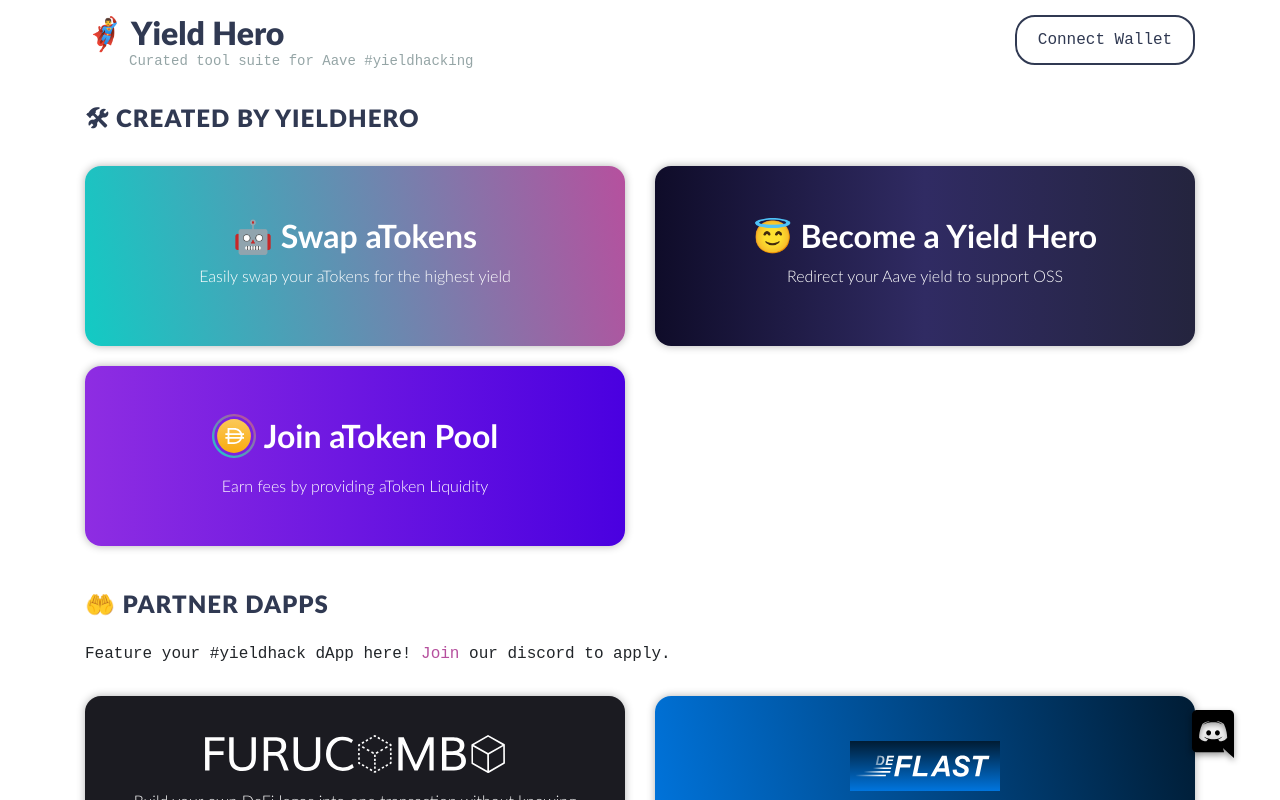
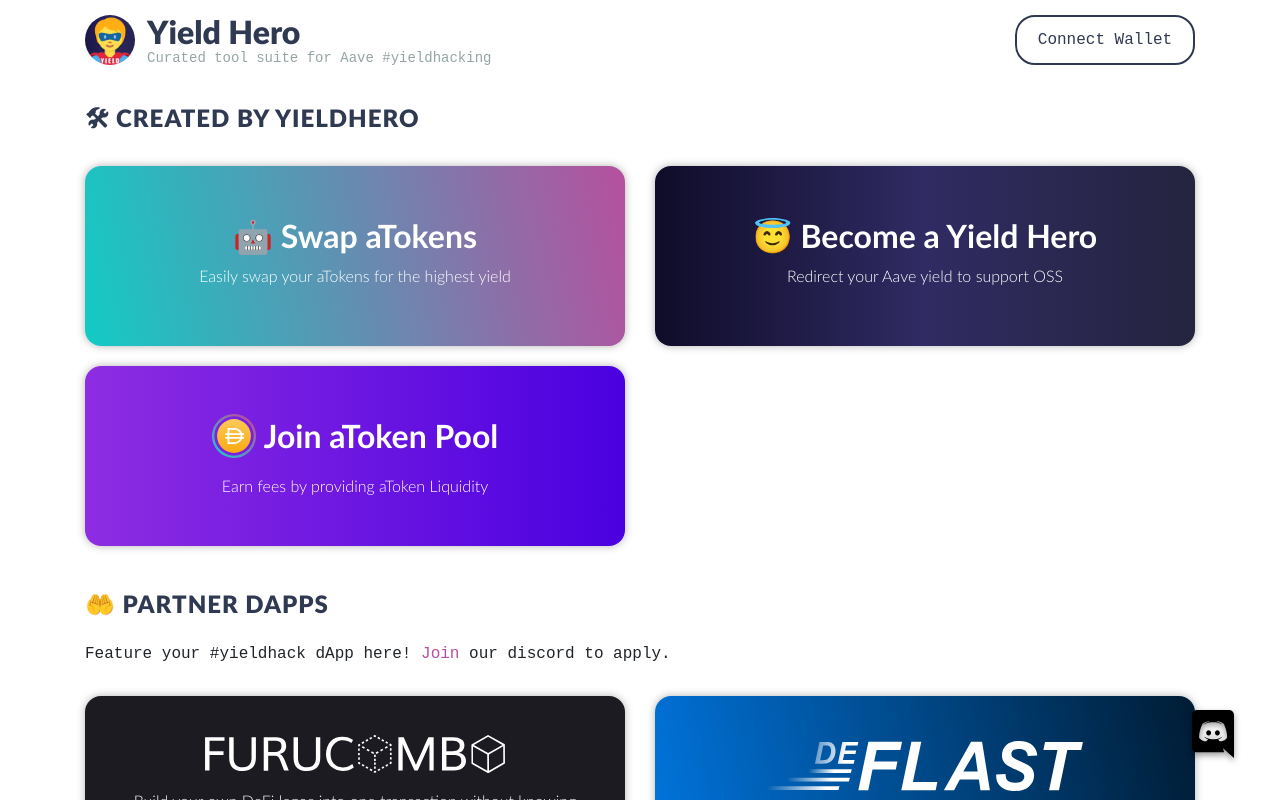
Before and after one commit to cinnabarhorse/yieldhero, a Next.js app: page / in a window 1280 px wide. Shown: the top 800 px of the page. Built offline with nearby package versions, Linux system fonts and the light colour scheme; no server answers; a web font is replaced by a local one.

Commit message:
Added yield hero logo Fixed some styling on header

```diff
--- a/State/initialState.tsx
+++ b/State/initialState.tsx
@@ -19,7 +19,7 @@
   availableSwaps: undefined,
 
   //Header
-  currentHeader: "🦸‍♂️ Yield Hero",
+  currentHeader: "Yield Hero",
 
   //Redirect Yield
   selectedToken: undefined,
--- a/components/Header.tsx
+++ b/components/Header.tsx
@@ -12,6 +12,7 @@
 
 import { smartTrim } from '../functions'
 import { getWeb3Modal } from '../web3/web3'
+import Link from 'next/link'
 
 
 
@@ -211,6 +212,7 @@
       }
 
       .headerTitle {
+        margin-top:-4px;
         font-size:32px;
         font-weight:800;
 
@@ -219,11 +221,10 @@
       }
 
       .desc {
-        margin-top:-6px;
+        margin-top:-8px;
         color:${themeLightGray};
-        margin-left:44px;
         font-size:14px;
-        text-align:center;
+        text-align:left;
       }
 
 
@@ -312,6 +313,13 @@
 
       <div className="navInnerContainer">
 
+        <Link href="/">
+          <a className="headerLogo">
+            <img src="/yieldherologo.svg" width="100%" height="100%" />
+          </a>
+        </Link>
+
+
 
         {typeof window !== 'undefined' && window.location.pathname !== "/" &&
           <button className="backButton" onClick={() => {
@@ -330,7 +338,7 @@
 
 
         <div className="textContainer">
-          <span className="headerTitle"> {currentHeader}</span>
+          <span className="headerTitle">{currentHeader}</span>
 
           {typeof window !== 'undefined' && window.location.pathname === "/" &&
             <span className="desc"> {desc}</span>
@@ -350,7 +358,6 @@
           {!currentAccount && authUser === "none" &&
             <button className="connectButton" style={{ marginLeft: 10 }} onClick={() => {
 
-              console.log('go go go')
 
               dispatch({
                 type: "updateShowAuthModal",
@@ -397,9 +404,17 @@
 
       <style jsx>
         {`
+
+          .headerLogo {
+            width:50px;
+            height:50px;
+            border-radius: 25px;
+            margin-right: 12px;
+            padding:0;
+            overflow:hidden;
+          }
+
           .backButton {
-
-
            font-size 50px;
           margin-right: 10px;
           justify-items:center;
--- a/components/Layout.tsx
+++ b/components/Layout.tsx
@@ -6,7 +6,7 @@
     {children}
     <style jsx global>{`
       * {
-        font-family: Lato, 'Courier New',
+        font-family: Lato,
           monospace, serif;
       }
       body {
--- a/pages/index.tsx
+++ b/pages/index.tsx
@@ -20,7 +20,7 @@
     useEffect(() => {
         dispatch({
             type: 'updateCurrentHeader',
-            currentHeader: "🦸‍♂️ Yield Hero"
+            currentHeader: "Yield Hero"
         })
     }, [])
 
```
Also changed, not shown: public/images/partners/deflast.svg, public/yieldherologo.svg (added).
